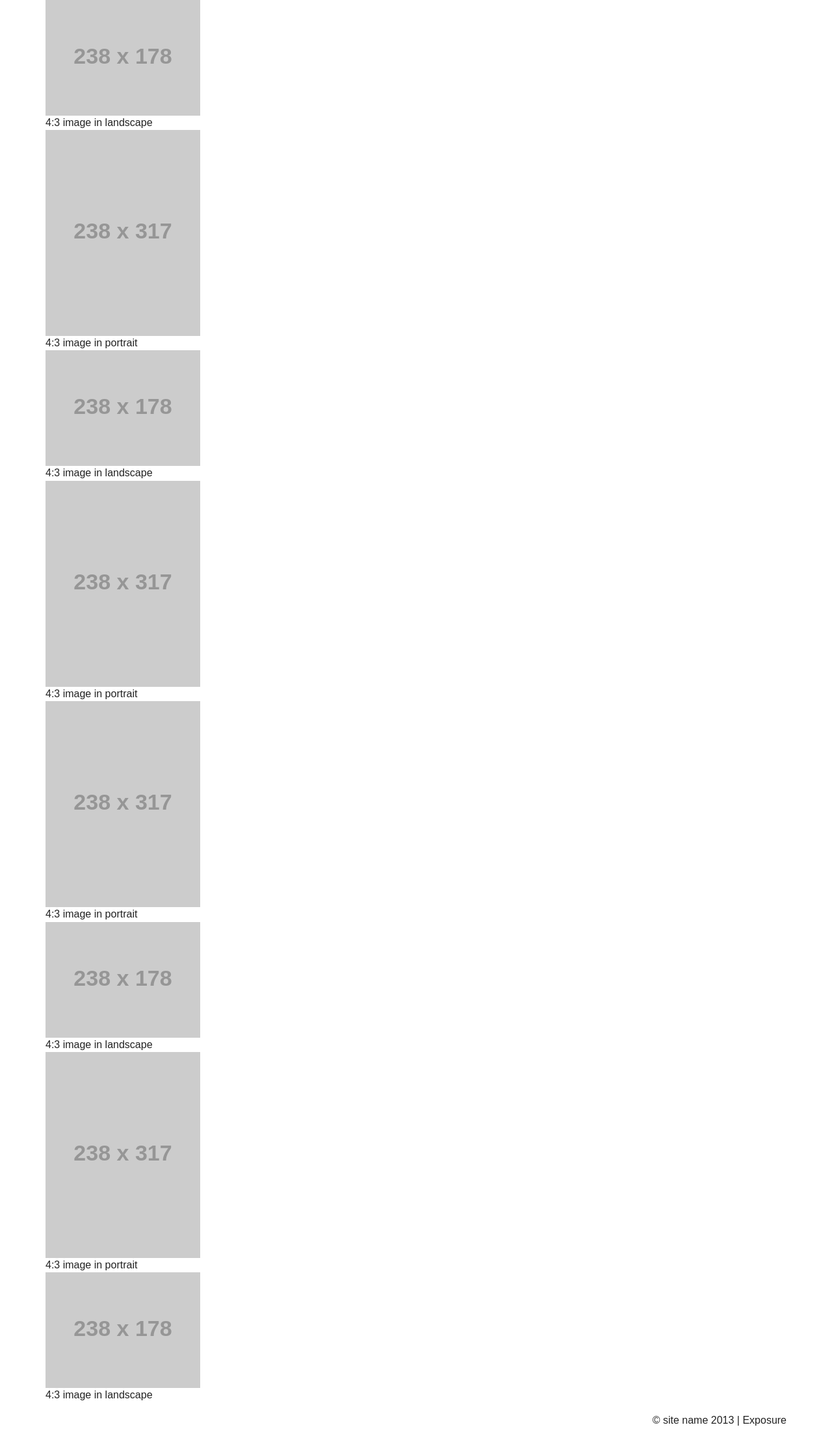
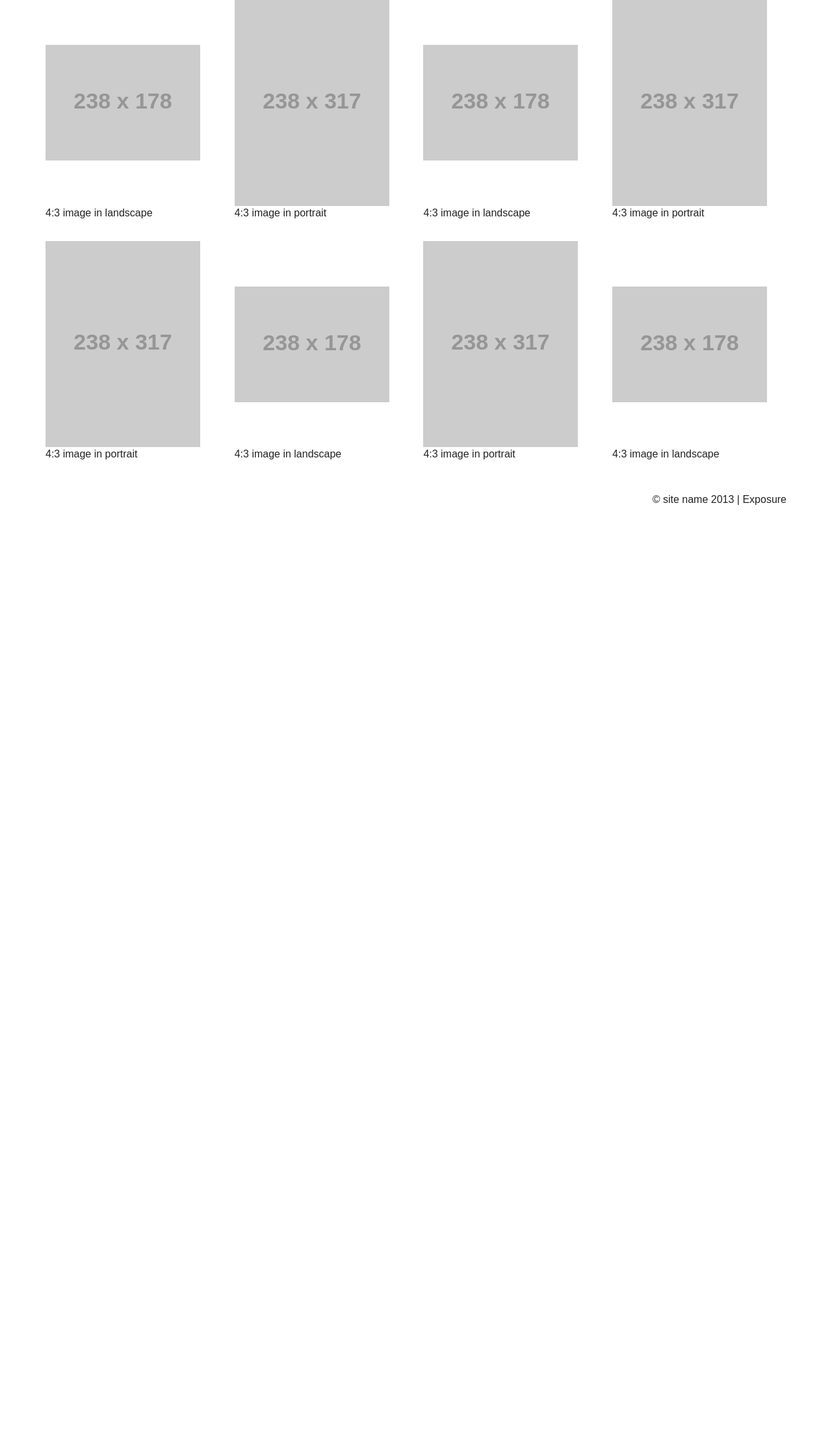
Before and after one commit to AndyA13/exposure, a Django app: page / in a window 1280 px wide. Shown: the part 88-2301 px from the top of the page at 65% size. After the commit the page ends 865 px from the top, so only its background shows below. Run offline with Django 3.2, Linux system fonts and the light colour scheme; grey boxes labelled with a size stand in for pictures from a placeholder-image service; some libraries are stand-ins or nearby versions.

Commit message:
Adding more styling to the home page.

```diff
--- a/apps/ui/templates/base.html
+++ b/apps/ui/templates/base.html
@@ -41,10 +41,10 @@
 
     <div class="container fixed">
 
-        <div class="row">
-            <div class="column-12">
+        <div class="row column-list">
 
-                <div class="gallery-item">
+
+            <div class="gallery-item column-3">
                 <div class="gallery-item-image">
                     <img src="http://placehold.it/238x178" />
                 </div>
@@ -53,7 +53,7 @@
                 </div>
             </div>
 
-                <div class="gallery-item">
+            <div class="gallery-item column-3">
                 <div class="gallery-item-image">
                     <img src="http://placehold.it/238x317" />
                 </div>
@@ -62,7 +62,7 @@
                 </div>
             </div>
 
-                <div class="gallery-item">
+            <div class="gallery-item column-3">
                 <div class="gallery-item-image">
                     <img src="http://placehold.it/238x178" />
                 </div>
@@ -71,7 +71,7 @@
                 </div>
             </div>
 
-                <div class="gallery-item">
+            <div class="gallery-item column-3">
                 <div class="gallery-item-image">
                     <img src="http://placehold.it/238x317" />
                 </div>
@@ -80,7 +80,7 @@
                 </div>
             </div>
 
-                <div class="gallery-item">
+            <div class="gallery-item reset column-3">
                 <div class="gallery-item-image">
                     <img src="http://placehold.it/238x317" />
                 </div>
@@ -89,7 +89,7 @@
                 </div>
             </div>
 
-                <div class="gallery-item">
+            <div class="gallery-item column-3">
                 <div class="gallery-item-image">
                     <img src="http://placehold.it/238x178" />
                 </div>
@@ -98,7 +98,7 @@
                 </div>
             </div>
 
-                <div class="gallery-item">
+            <div class="gallery-item column-3">
                 <div class="gallery-item-image">
                     <img src="http://placehold.it/238x317" />
                 </div>
@@ -107,7 +107,7 @@
                 </div>
             </div>
 
-                <div class="gallery-item">
+            <div class="gallery-item column-3">
                 <div class="gallery-item-image">
                     <img src="http://placehold.it/238x178" />
                 </div>
--- a/static_files/css/site.css
+++ b/static_files/css/site.css
@@ -3,6 +3,38 @@ nav ul li {
 	list-style: none;
 }
 
+.gallery-item {
+	float: left;
+	margin-bottom: 2em;
+}
+
+.gallery-item-image {
+    position: relative;
+    height: 317px;
+    max-width: 238px;
+    overflow: hidden;
+}
+
+.gallery-item-image img {
+    position: absolute;
+    top: -1000000%;
+    right: -1000000%;
+    bottom: -1000000%;
+    left: -1000000%;
+    margin: auto;
+    max-width: 100%;
+}
+
+.column-list {
+	margin: 0;
+	padding: 0;
+	width: 100%;
+}
+
+.reset {
+	margin-left: 0 !important;
+}
+
 .text-right {
 	text-align: right;
 }
```
Lines whose indentation alone changed are shown as unchanged.
